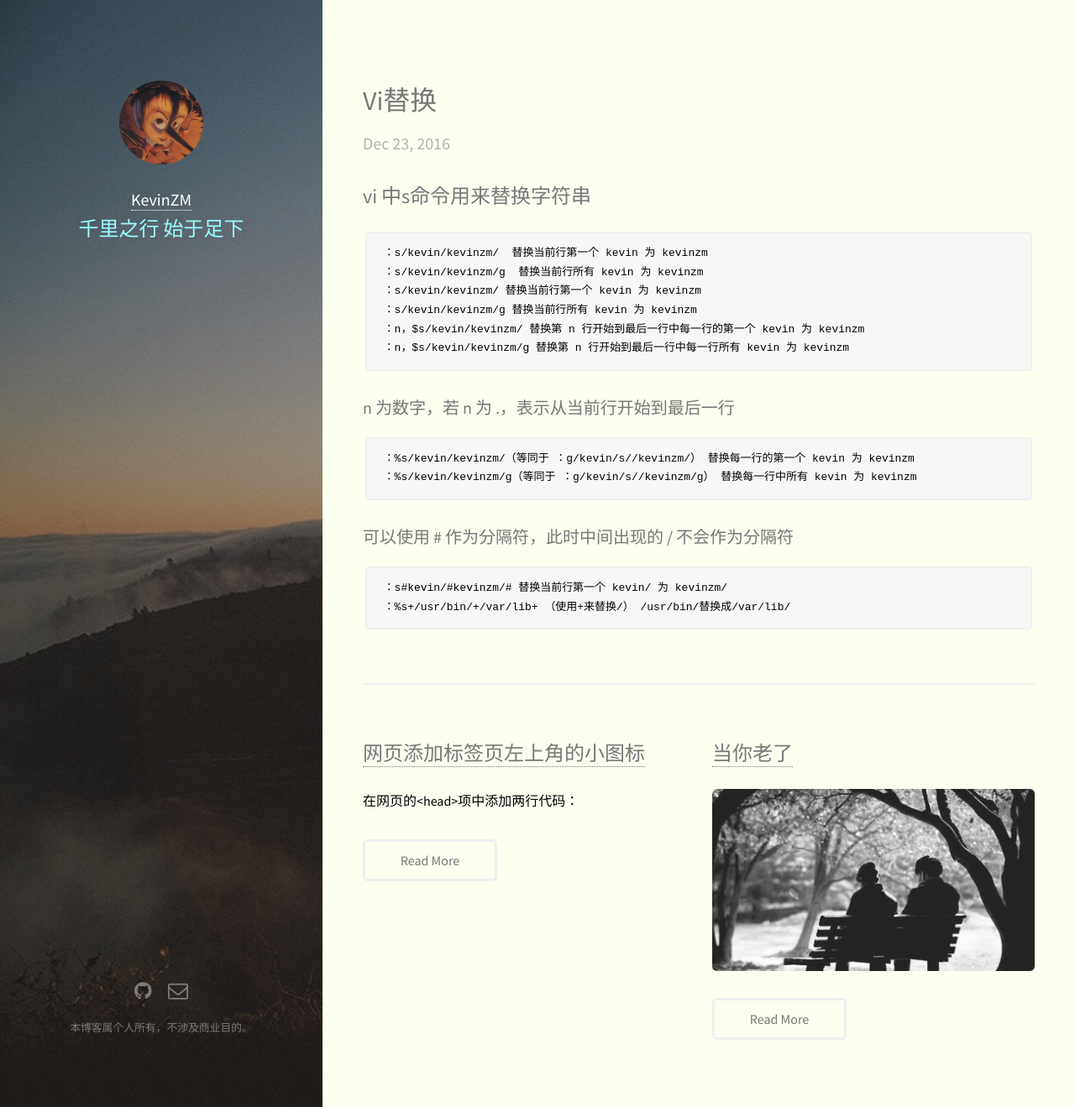
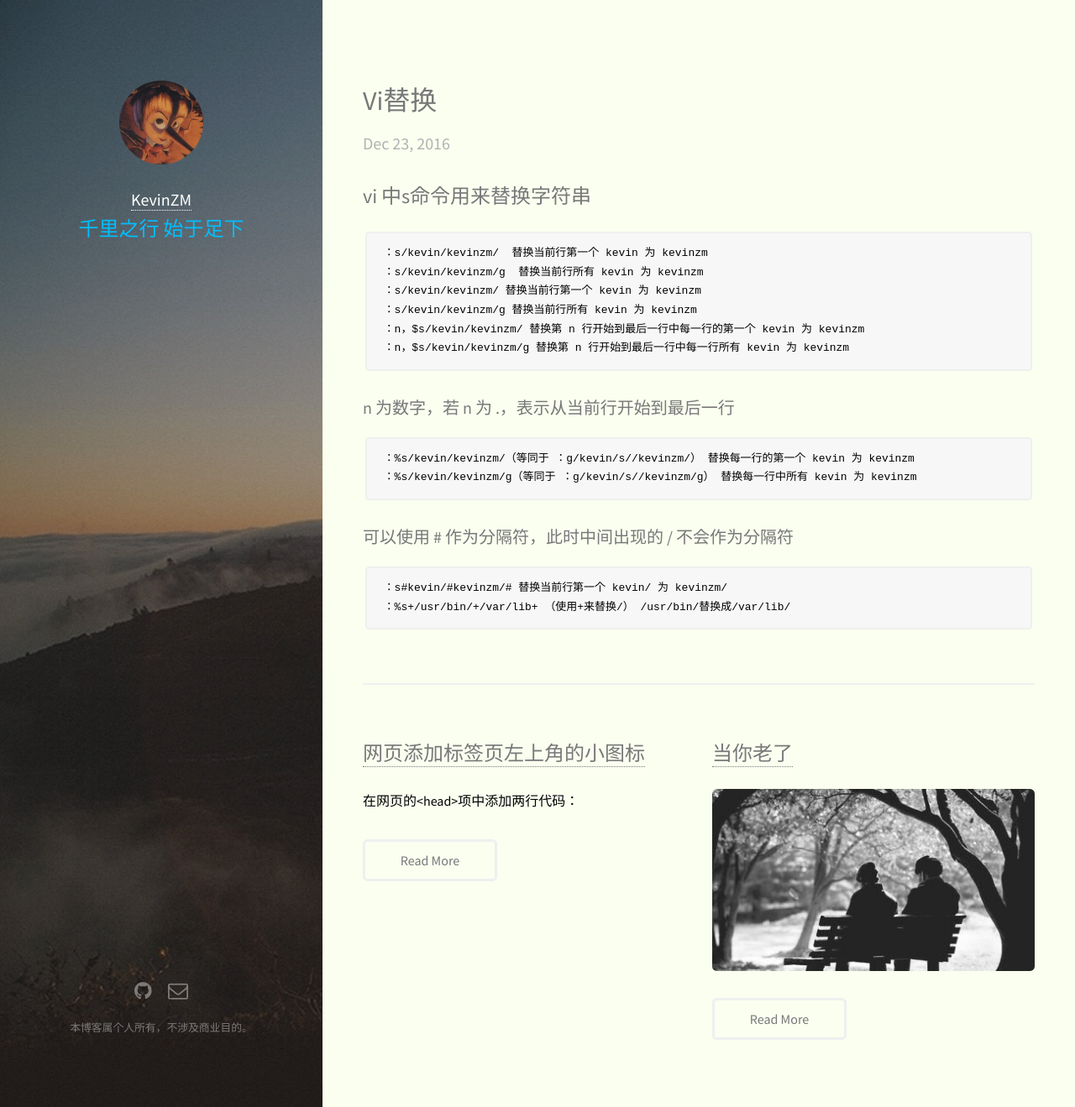
Before and after one commit to KevinZM/kevinzmmmmm.github.io, a Jekyll site: the page built from index.html, in a window 1280 px wide and 1319 px high. Shown: the whole window at 84% size. Built offline with Jekyll 4.4.1, drawn with Linux system fonts in a browser that asks for light colours.

Commit message:
修改字体颜色

```diff
--- a/_layouts/default.html
+++ b/_layouts/default.html
@@ -25,7 +25,7 @@
       <header id="header">
           <a href="/" class="image avatar"><img src="/images/avatar.jpg" alt="" /></a>
           <h1><strong><a href="/">KevinZM</a></strong></h1>
-          <h2><font color="#99FFFF">千里之行 始于足下</font></h2>
+          <h2><font color="#00BFFF">千里之行 始于足下</font></h2>
       </header>
 
 
```
